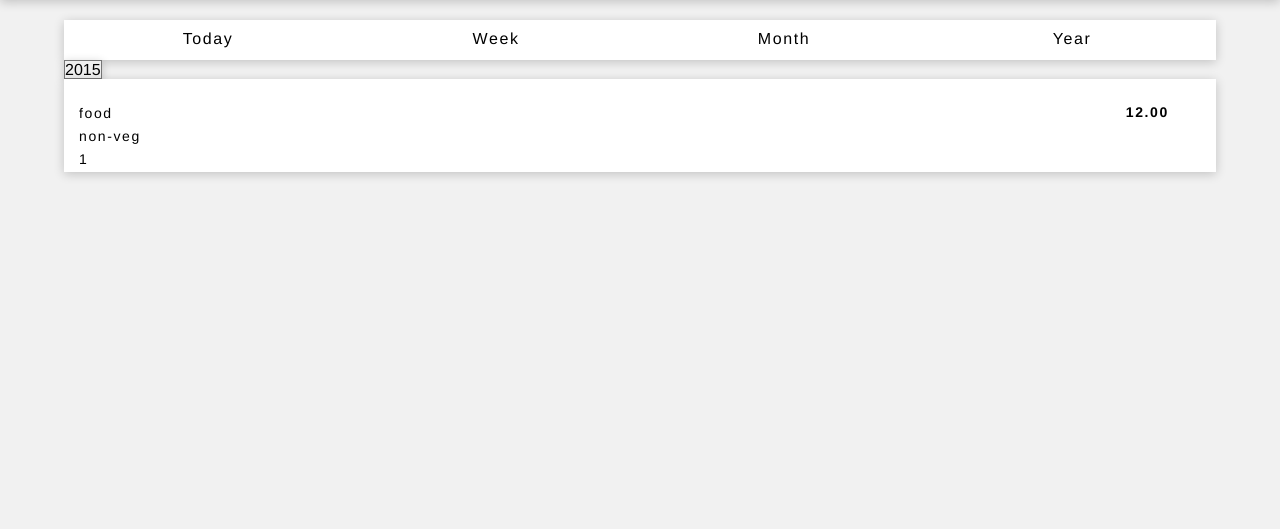
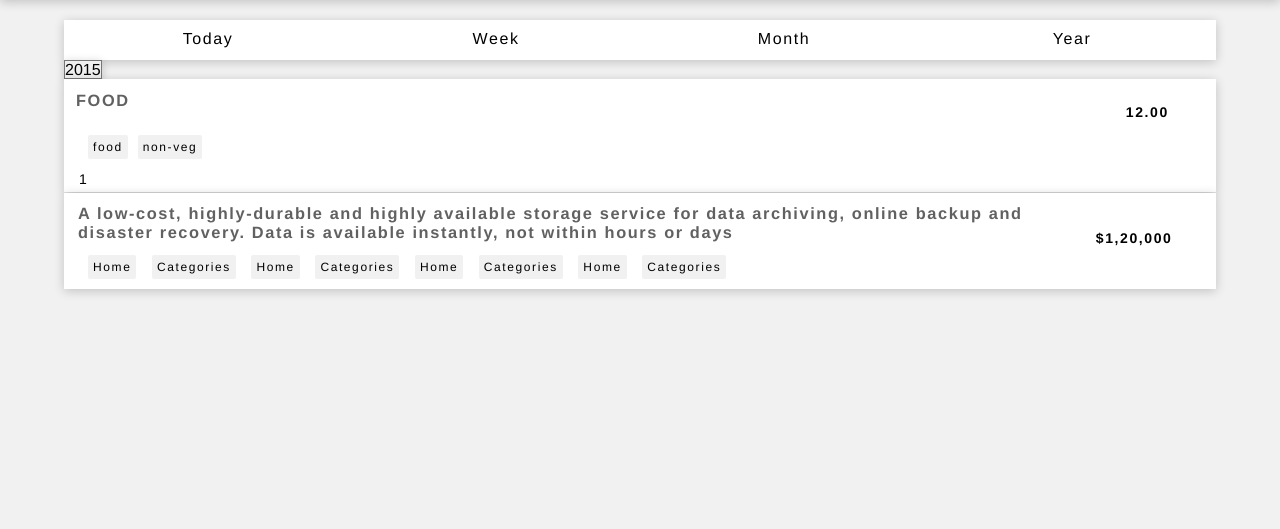
Before and after one commit to dinakartumu/expensetracker, a PHP site: page /?daytype=food in a window 1280 px wide. Shown: the part 40-569 px from the top of the page. Run offline with PHP 8.4, Linux system fonts and the light colour scheme; data comes from the database, SQL or seed files in the repository; data that the repository does not hold is empty; some libraries are stand-ins or nearby versions.

Commit message:
Add new code for expanses

```diff
--- a/css/style.css
+++ b/css/style.css
@@ -76,11 +76,8 @@ nav #options li a{
 	background-color: #ffffff;
 	display: -webkit-flex;
 	margin-bottom: 1px;
-	/*border: 1px solid #ccc;*/
-    /*border-color: rgba(0,0,0,.2);*/
     -webkit-box-shadow: 0 2px 10px rgba(0,0,0,.2);
     box-shadow: 0 2px 10px rgba(0,0,0,.2);
-	/*z-index: -3;*/
 }
 
 .description{
@@ -113,10 +110,92 @@ nav #options li a{
 	color: #000000;
 }
 
-.expense_tags {
-	list-style-type: none;
-	display: inline;
-	padding: 2px;
+.maindiv{
+	background-color: #ffffff;
+	margin-bottom: 1px;
+    -webkit-box-shadow: 0 2px 10px rgba(0,0,0,.2);
+    box-shadow: 0 2px 10px rgba(0,0,0,.2);
+	position: relative;
+}
+
+.maindiv .expensess{
+	width: 100%;
+	overflow: hidden;
+	font-size: 14px;
+	/*color: #616161;*/
+}
+
+.maindiv .expensess .notes{
+	float:left;
+	margin-right:150px;
+	padding-left:14px;
+	padding-top:11px;
+	color: #616161;
+}
+
+.maindiv .money{
+	right: 30px;
+	top:12px;
+	position: absolute;
+}
+
+.maindiv img{
+	right: 8px;
+	top:11px;
+	height:18px;
+	position: absolute;
+	opacity: 0;
+	-webkit-transition-timing-function: linear;
+	   -moz-transition-timing-function: linear;
+	    -ms-transition-timing-function: linear;
+	     -o-transition-timing-function: linear;
+	        transition-timing-function: linear;
+	-webkit-transform: translateX(-10px);
+	   -moz-transform: translateX(-10px);
+	    -ms-transform: translateX(-10px);
+	     -o-transform: translateX(-10px);
+	        transform: translateX(-10px);
+	-webkit-transition: transform 0.7s, opacity 0.4s;
+	   -moz-transition: transform 0.7s, opacity 0.4s;
+	    -ms-transition: transform 0.7s, opacity 0.4s;
+	     -o-transition: transform 0.7s, opacity 0.4s;
+	        transition: transform 0.7s, opacity 0.4s;
+}
+
+.maindiv:hover img{
+	right: 8px;
+	top:11px;
+	height:18px;
+	position: absolute;
+	-webkit-transform: translateX(0px);
+	   -moz-transform: translateX(0px);
+	    -ms-transform: translateX(0px);
+	     -o-transform: translateX(0px);
+	        transform: translateX(0px);
+	opacity: 1;
+}
+
+.tags_list{
+ 	padding:10px 10px 10px 14px;
+ 	width: 100%;
+ }
+
+.tags_list li{
+	display: inline-block;
+	background-color: #f1f1f1;
+	padding: 5px;
+	-webkit-border-radius: 2px;
+    border-radius: 2px;
+	/* -webkit-box-shadow: 0 2px 1px rgba(0,0,0,.2);
+    box-shadow: 0 2px 1px rgba(0,0,0,.2);*/
+	margin-top: 3px;
+	margin-left:10px;
+	font-size: 12px;
+}
+
+.tags_list li a{
+	text-decoration: none;
+	color:#000;
 }
 
 
@@ -212,31 +291,6 @@ a{
 	color: #757575;
 }
 
-/*css for dates list(today, week, month and year butt)*/
-
-/*nav{
-	height:40px;
-	background-color: #ffffff;
-	-webkit-box-shadow: 0 2px 10px rgba(0,0,0,.2);
-    box-shadow: 0 2px 10px rgba(0,0,0,.2);
-}
-
-nav #datemenu{
-	margin: 0;
-	padding: 0;
-	font-size: 20px;
-	color: #000000;
-	width: 100%;
-}
-
-nav #datemenu li{
-	display: inline-block;
-	width: 24%;
-}
-
-nav #datemenu li input{
-	width: 100%;
-}*/
 #datesmenu{
 	width: 100%;
 	height: 40px;
--- a/gettingexpenses.php
+++ b/gettingexpenses.php
@@ -155,18 +155,20 @@ else {
 
 					echo "<div class='expenses wow zoomIn' data-wow-duration='0.4s' data-wow-delay='0.$time' id='$expense_id'>";
 					echo "<div class='description'>";
-					echo "<h3 class='wow fadeInUp'>".$userid."</h3>";
+					echo "<h3 class='wow fadeInUp'>".$description."</h3>";
 					//code for getting tags of the each expense
 					$tagresult = mysql_query("select t.`tag_name` as tagnames  from expenses e, arttcle_tags a, tags t where e.`article_id`= a.`article_id` and a.`tag_id`= t.`tag_id` and e.`article_id`='$expense_id'");
 					$tagrows= mysql_num_rows($tagresult);
 
 						if($tagrows)
 						{
+							echo "<ul class='tags_list'>";
 							while($tagrow = mysql_fetch_array($tagresult))
 								{
 									$tagnames=$tagrow['tagnames'];
-									echo "<p class='wow fadeInUp' data-wow-delay='0.4s'>".$tagnames."</p>";
+									echo "<li class='wow fadeInUp' data-wow-delay='0.4s'><a>".$tagnames."</a></li>";
 								}
+							echo "</ul>";
 						}
 
 					echo "<p class='wow fadeInUp' data-wow-delay='0.7s'>".$expense_id."</p>";
@@ -176,6 +178,25 @@ else {
 					echo "<h4 class='wow fadeInUp' data-wow-delay='0.$time'>".$expense."</h4>";
 					echo "</div>";
 					echo "</div>";
+					echo "<div class='maindiv'>
+		<div class='expensess'>
+			<div class='notes'><h3>A low-cost, highly-durable and highly available storage service for data archiving, online backup and disaster recovery. Data is available instantly, not within hours or days</h3></div>
+			<div class='money'><h4>$1,20,000</h4></div>
+			<div class='delete_img'><img src='.\delete_button.png' height='20px'></div>
+		</div>
+		<div class='tags'>
+			<ul class='tags_list'>
+				<li><a href=''>Home</a></li>
+				<li><a href=''>Categories</a></li>
+				<li><a href=''>Home</a></li>
+				<li><a href=''>Categories</a></li>
+				<li><a href=''>Home</a></li>
+				<li><a href=''>Categories</a></li>
+				<li><a href=''>Home</a></li>
+				<li><a href=''>Categories</a></li>
+			</ul>
+		</div>
+	</div>";
 				}
 		}
 		else{
@@ -183,7 +204,7 @@ else {
 			{
 				echo "<input type='$datetype' name='year_week' id='selecteddate' value='$datetypevalue' class='wow zoomIn' data-wow-duration='0.4s'>";
 			}
-			echo "<div class='expenses wow fadeIn' data-wow-duration='0.4s' data-wow-delay='0.2s'><div class='description'><h3>No Expense Added To This $dateselected </h3></div></div>";
+			echo "<div class='expenses wow fadeIn' data-wow-duration='0.4s' data-wow-delay='0.2s'><div class='description'><h3>No Expense Added In This $dateselected </h3></div></div>";
 		}
 ?>
 <script type="text/javascript">
--- a/index.php
+++ b/index.php
@@ -35,10 +35,10 @@
 					</nav>
 				</div> -->
 				<div id='datesmenu' class="wow zoomIn">
-					<div class='test wow fadeInLeft' id="target" value="Today" data-wow-delay='0'><span>Today</span></div>
-					<div class='test wow fadeInLeft' id="target1" value="Week" data-wow-delay='0.2s'><span>Week</span></div>
-					<div class='test wow fadeInLeft' id="target2" value="Month" data-wow-delay='0.3s'><span>Month</span></div>
-					<div class='test wow fadeInLeft' id="target1" value="Year" data-wow-delay='0.4s'><span>Year</span></div>
+					<div class='test wow fadeInUp' id="target" value="Today" data-wow-delay='0'><span>Today</span></div>
+					<div class='test wow fadeInUp' id="target1" value="Week" data-wow-delay='0.2s'><span>Week</span></div>
+					<div class='test wow fadeInUp' id="target2" value="Month" data-wow-delay='0.3s'><span>Month</span></div>
+					<div class='test wow fadeInUp' id="target1" value="Year" data-wow-delay='0.4s'><span>Year</span></div>
 				</div>
 
 
```
